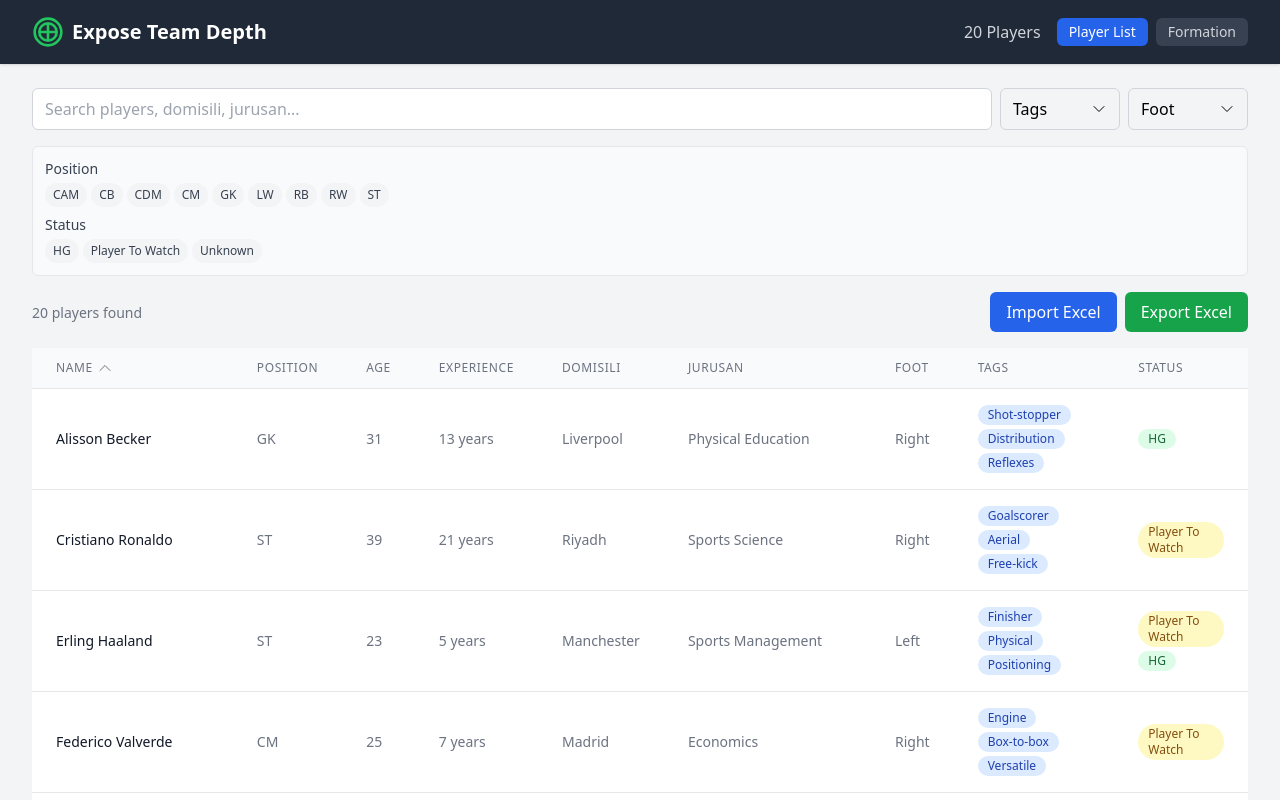
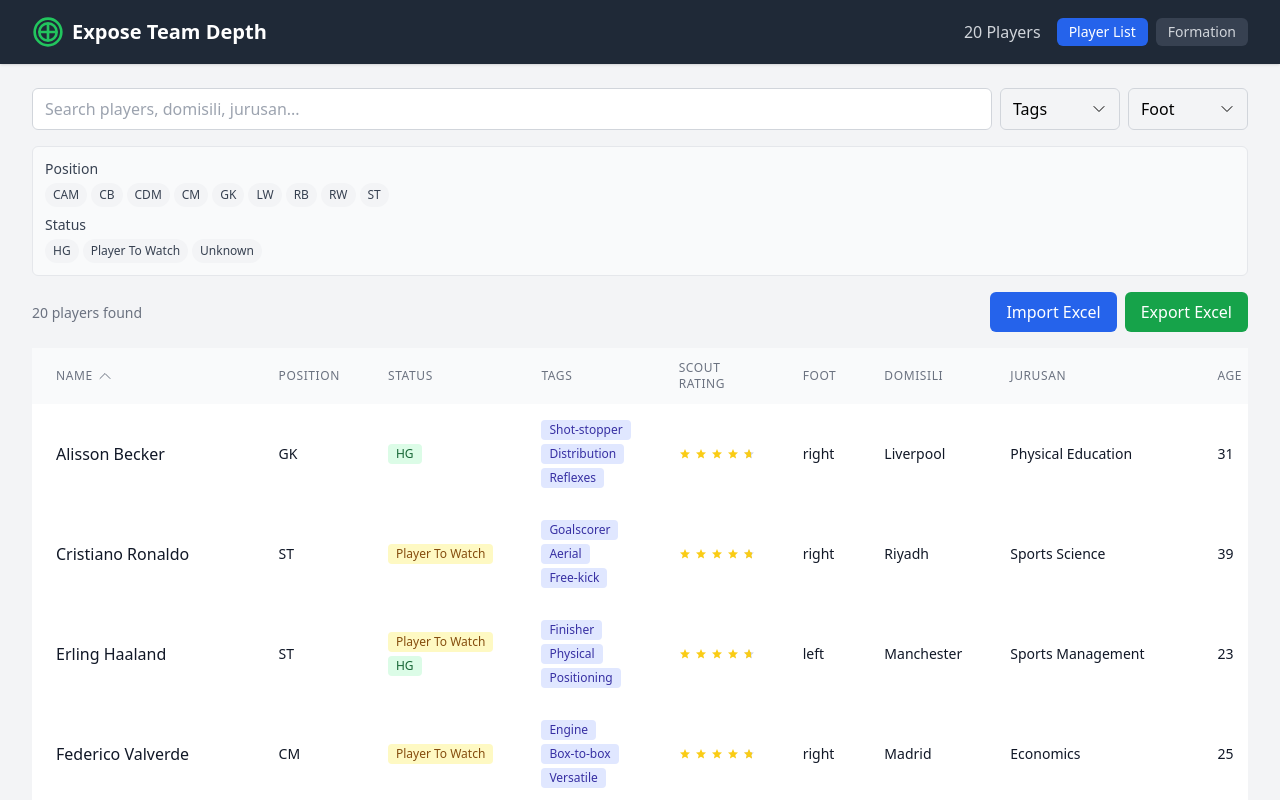
Before and after one commit to darfattt/darfat-team-depth-app, a React (Vite) app: page / in a window 1280 px wide. Shown: the top 800 px of the page. Built offline with nearby package versions, Linux system fonts and the light colour scheme.

Commit message:
Add scoutRecommendation field to player data in sample-players.json and update Player interface in types.ts. Enhance FormationDisplay and PlayerList components to display scout ratings with a new StarRating component. Implement toggle functionality for showing/hiding ratings in FormationDisplay.

```diff
--- a/public/sample-players.json
+++ b/public/sample-players.json
@@ -11,7 +11,8 @@
     "jurusan": "Business Administration",
     "foot": "left",
     "tags": ["Playmaker", "Dribbler", "Finisher"],
-    "status": ["HG", "Player To Watch"]
+    "status": ["HG", "Player To Watch"],
+    "scoutRecommendation": 5
   },
   {
     "id": "p002",
@@ -25,7 +26,8 @@
     "jurusan": "Sports Science",
     "foot": "right",
     "tags": ["Goalscorer", "Aerial", "Free-kick"],
-    "status": ["Player To Watch"]
+    "status": ["Player To Watch"],
+    "scoutRecommendation": 4.8
   },
   {
     "id": "p003",
@@ -39,7 +41,8 @@
     "jurusan": "Economics",
     "foot": "right",
     "tags": ["Speed", "Finisher", "Dribbler"],
-    "status": ["Player To Watch"]
+    "status": ["Player To Watch"],
+    "scoutRecommendation": 4.5
   },
   {
     "id": "p004",
@@ -53,7 +56,8 @@
     "jurusan": "Sports Management",
     "foot": "left",
     "tags": ["Finisher", "Physical", "Positioning"],
-    "status": ["Player To Watch", "HG"]
+    "status": ["Player To Watch", "HG"],
+    "scoutRecommendation": 4.7
   },
   {
     "id": "p005",
@@ -67,7 +71,8 @@
     "jurusan": "Physical Education",
     "foot": "right",
     "tags": ["Playmaker", "Passer", "Vision"],
-    "status": ["HG"]
+    "status": ["HG"],
+    "scoutRecommendation": 4.9
   },
   {
     "id": "p006",
@@ -81,7 +86,8 @@
     "jurusan": "Sports Psychology",
     "foot": "right",
     "tags": ["Leader", "Aerial", "Defender"],
-    "status": ["Unknown"]
+    "status": ["Unknown"],
+    "scoutRecommendation": 4.6
   },
   {
     "id": "p007",
@@ -95,7 +101,8 @@
     "jurusan": "Marketing",
     "foot": "right",
     "tags": ["Dribbler", "Skillful", "Playmaker"],
-    "status": ["Player To Watch"]
+    "status": ["Player To Watch"],
+    "scoutRecommendation": 4.3
   },
   {
     "id": "p008",
@@ -109,7 +116,8 @@
     "jurusan": "Business",
     "foot": "left",
     "tags": ["Finisher", "Speed", "Goalscorer"],
-    "status": ["HG"]
+    "status": ["HG"],
+    "scoutRecommendation": 4.5
   },
   {
     "id": "p009",
@@ -123,7 +131,8 @@
     "jurusan": "Engineering",
     "foot": "right",
     "tags": ["Sweeper", "Leader", "Shot-stopper"],
-    "status": ["Unknown"]
+    "status": ["Unknown"],
+    "scoutRecommendation": 4.0
   },
   {
     "id": "p010",
@@ -137,7 +146,8 @@
     "jurusan": "Physical Education",
     "foot": "right",
     "tags": ["Finisher", "Positioning", "Aerial"],
-    "status": ["Player To Watch"]
+    "status": ["Player To Watch"],
+    "scoutRecommendation": 4.2
   },
   {
     "id": "p011",
@@ -151,7 +161,8 @@
     "jurusan": "Economics",
     "foot": "both",
     "tags": ["Playmaker", "Passer", "Vision"],
-    "status": ["Unknown"]
+    "status": ["Unknown"],
+    "scoutRecommendation": 4.1
   },
   {
     "id": "p012",
@@ -165,7 +176,8 @@
     "jurusan": "Mathematics",
     "foot": "right",
     "tags": ["Tackler", "Interceptor", "Engine"],
-    "status": ["HG"]
+    "status": ["HG"],
+    "scoutRecommendation": 4.4
   },
   {
     "id": "p013",
@@ -179,7 +191,8 @@
     "jurusan": "Engineering",
     "foot": "right",
     "tags": ["Versatile", "Passer", "Defender"],
-    "status": ["HG", "Player To Watch"]
+    "status": ["HG", "Player To Watch"],
+    "scoutRecommendation": 4.3
   },
   {
     "id": "p014",
@@ -193,7 +206,8 @@
     "jurusan": "Computer Science",
     "foot": "right",
     "tags": ["Crosser", "Passer", "Set-piece"],
-    "status": ["HG"]
+    "status": ["HG"],
+    "scoutRecommendation": 4.0
   },
   {
     "id": "p015",
@@ -207,7 +221,8 @@
     "jurusan": "Business",
     "foot": "both",
     "tags": ["Box-to-box", "Technique", "Vision"],
-    "status": ["Unknown"]
+    "status": ["Unknown"],
+    "scoutRecommendation": 4.8
   },
   {
     "id": "p016",
@@ -221,7 +236,8 @@
     "jurusan": "Engineering",
     "foot": "right",
     "tags": ["Controller", "Passer", "Defensive"],
-    "status": ["Player To Watch"]
+    "status": ["Player To Watch"],
+    "scoutRecommendation": 4.5
   },
   {
     "id": "p017",
@@ -235,7 +251,8 @@
     "jurusan": "Communications",
     "foot": "right",
     "tags": ["Speed", "Dribbler", "Skillful"],
-    "status": ["HG", "Player To Watch"]
+    "status": ["HG", "Player To Watch"],
+    "scoutRecommendation": 4.7
   },
   {
     "id": "p018",
@@ -248,8 +265,9 @@
     "domisili": "Manchester",
     "jurusan": "Sports Science",
     "foot": "left",
-    "tags": ["Technical", "Dribbler", "Creative"],
-    "status": ["HG"]
+    "tags": ["Technique", "Creative", "Dribbler"],
+    "status": ["HG"],
+    "scoutRecommendation": 4.6
   },
   {
     "id": "p019",
@@ -263,7 +281,8 @@
     "jurusan": "Physical Education",
     "foot": "right",
     "tags": ["Shot-stopper", "Distribution", "Reflexes"],
-    "status": ["HG"]
+    "status": ["HG"],
+    "scoutRecommendation": 4.7
   },
   {
     "id": "p020",
@@ -277,6 +296,7 @@
     "jurusan": "Economics",
     "foot": "right",
     "tags": ["Engine", "Box-to-box", "Versatile"],
-    "status": ["Player To Watch"]
+    "status": ["Player To Watch"],
+    "scoutRecommendation": 4.8
   }
 ]
--- a/src/components/PlayerList.tsx
+++ b/src/components/PlayerList.tsx
@@ -3,6 +3,7 @@ import { Player } from '../types'
 import * as XLSX from 'xlsx'
 import { ChevronDownIcon, ChevronUpIcon, XMarkIcon } from '@heroicons/react/24/outline'
 import { generateSampleExcelFile, parseExcelData, generateExcelFile } from '../utils/excelGenerator'
+import StarRating from './StarRating'
 
 interface PlayerListProps {
   players: Player[]
@@ -530,53 +531,71 @@ const PlayerList: React.FC<PlayerListProps> = ({
       </div>
 
       <div className="overflow-x-auto">
-        <table className="min-w-full divide-y divide-gray-200">
+        <table className="min-w-full divide-y divide-gray-200 border-separate border-spacing-0">
           <thead className="bg-gray-50">
             <tr>
               <SortableHeader field="name" label="Name" />
               <SortableHeader field="position" label="Position" />
-              <SortableHeader field="age" label="Age" />
-              <SortableHeader field="experience" label="Experience" />
+              <SortableHeader field="status" label="Status" />
+              <SortableHeader field="tags" label="Tags" />
+              <SortableHeader field="scoutRecommendation" label="Scout Rating" />
+              <SortableHeader field="foot" label="Foot" />
               <SortableHeader field="domisili" label="Domisili" />
               <SortableHeader field="jurusan" label="Jurusan" />
-              <th className="px-6 py-3 text-left text-xs font-medium text-gray-500 uppercase tracking-wider">Foot</th>
-              <th className="px-6 py-3 text-left text-xs font-medium text-gray-500 uppercase tracking-wider">Tags</th>
-              <th className="px-6 py-3 text-left text-xs font-medium text-gray-500 uppercase tracking-wider">Status</th>
+              <SortableHeader field="age" label="Age" />
+              <SortableHeader field="experience" label="Exp" />
             </tr>
           </thead>
           <tbody className="bg-white divide-y divide-gray-200">
             {filteredPlayers.map((player) => (
               <tr key={player.id} className="hover:bg-gray-50">
-                <td className="px-6 py-4 whitespace-nowrap text-sm font-medium text-gray-900">{player.name}</td>
-                <td className="px-6 py-4 whitespace-nowrap text-sm text-gray-500">{player.position}</td>
-                <td className="px-6 py-4 whitespace-nowrap text-sm text-gray-500">{player.age}</td>
-                <td className="px-6 py-4 whitespace-nowrap text-sm text-gray-500">{player.experience} years</td>
-                <td className="px-6 py-4 whitespace-nowrap text-sm text-gray-500">{player.domisili}</td>
-                <td className="px-6 py-4 whitespace-nowrap text-sm text-gray-500">{player.jurusan}</td>
-                <td className="px-6 py-4 whitespace-nowrap text-sm text-gray-500 capitalize">{player.foot}</td>
-                <td className="px-6 py-4 text-sm text-gray-500">
+                <td className="px-6 py-4 whitespace-nowrap">
+                  <div className="font-medium text-gray-900">{player.name}</div>
+                </td>
+                <td className="px-6 py-4 whitespace-nowrap">
+                  <div className="text-sm text-gray-900">{player.position}</div>
+                </td>
+                <td className="px-6 py-4 whitespace-nowrap">
                   <div className="flex flex-wrap gap-1">
+                    {ensureArrayField(player.status).map((status, index) => (
+                      <span
+                        key={`${player.id}-status-${index}`}
+                        className={`px-2 py-0.5 rounded text-xs font-medium ${getStatusColor(status)}`}
+                      >
+                        {status}
+                      </span>
+                    ))}
+                  </div>
+                </td>
+                <td className="px-6 py-4 whitespace-nowrap">
+                  <div className="flex flex-wrap gap-1 max-w-[150px]">
                     {ensureArrayField(player.tags).map((tag, index) => (
                       <span
-                        key={index}
-                        className="inline-flex items-center px-2.5 py-0.5 rounded-full text-xs font-medium bg-blue-100 text-blue-800"
+                        key={`${player.id}-tag-${index}`}
+                        className="inline-flex items-center px-2 py-0.5 rounded text-xs font-medium bg-indigo-100 text-indigo-800"
                       >
                         {tag}
                       </span>
                     ))}
                   </div>
                 </td>
-                <td className="px-6 py-4 text-sm text-gray-500">
-                  <div className="flex flex-wrap gap-1">
-                    {ensureArrayField(player.status).map((status, index) => (
-                      <span
-                        key={index}
-                        className={`inline-flex items-center px-2.5 py-0.5 rounded-full text-xs font-medium ${getStatusColor(status)}`}
-                      >
-                        {status}
-                      </span>
-                    ))}
-                  </div>
+                <td className="px-6 py-4 whitespace-nowrap">
+                  <StarRating rating={player.scoutRecommendation || 0} size="sm" />
+                </td>
+                <td className="px-6 py-4 whitespace-nowrap">
+                  <div className="text-sm text-gray-900">{player.foot}</div>
+                </td>
+                <td className="px-6 py-4 whitespace-nowrap">
+                  <div className="text-sm text-gray-900">{player.domisili}</div>
+                </td>
+                <td className="px-6 py-4 whitespace-nowrap">
+                  <div className="text-sm text-gray-900">{player.jurusan}</div>
+                </td>
+                <td className="px-6 py-4 whitespace-nowrap">
+                  <div className="text-sm text-gray-900">{player.age}</div>
+                </td>
+                <td className="px-6 py-4 whitespace-nowrap">
+                  <div className="text-sm text-gray-900">{player.experience} yrs</div>
                 </td>
               </tr>
             ))}
--- /dev/null
+++ b/src/components/StarRating.tsx
@@ -0,0 +1,94 @@
+import React from 'react';
+
+interface StarRatingProps {
+  rating: number;
+  maxRating?: number;
+  size?: 'sm' | 'md' | 'lg';
+  showEmpty?: boolean;
+  className?: string;
+}
+
+const StarRating: React.FC<StarRatingProps> = ({
+  rating,
+  maxRating = 5,
+  size = 'md',
+  showEmpty = true,
+  className = '',
+}) => {
+  // Ensure rating is between 0 and maxRating
+  const safeRating = Math.min(Math.max(0, rating), maxRating);
+
+  // Determine star size based on prop
+  const starSizeClass = {
+    sm: 'w-3 h-3',
+    md: 'w-4 h-4',
+    lg: 'w-5 h-5',
+  }[size];
+
+  // Generate array of stars
+  const stars = [];
+  for (let i = 1; i <= maxRating; i++) {
+    if (i <= safeRating) {
+      // Full star
+      stars.push(
+        <svg
+          key={`star-${i}`}
+          className={`${starSizeClass} text-yellow-400 fill-current`}
+          xmlns="http://www.w3.org/2000/svg"
+          viewBox="0 0 24 24"
+        >
+          <path d="M12 17.27L18.18 21l-1.64-7.03L22 9.24l-7.19-.61L12 2 9.19 8.63 2 9.24l5.46 4.73L5.82 21z" />
+        </svg>
+      );
+    } else if (i - 1 < safeRating) {
+      // Half star (when i-1 < rating < i)
+      const percentage = Math.round((safeRating - Math.floor(safeRating)) * 100);
+      stars.push(
+        <div key={`star-${i}`} className="relative">
+          {/* Empty star as background */}
+          <svg
+            className={`${starSizeClass} text-gray-300 fill-current`}
+            xmlns="http://www.w3.org/2000/svg"
+            viewBox="0 0 24 24"
+          >
+            <path d="M12 17.27L18.18 21l-1.64-7.03L22 9.24l-7.19-.61L12 2 9.19 8.63 2 9.24l5.46 4.73L5.82 21z" />
+          </svg>
+
+          {/* Filled star with clip path */}
+          <div
+            className="absolute inset-0 overflow-hidden"
+            style={{ width: `${percentage}%` }}
+          >
+            <svg
+              className={`${starSizeClass} text-yellow-400 fill-current`}
+              xmlns="http://www.w3.org/2000/svg"
+              viewBox="0 0 24 24"
+            >
+              <path d="M12 17.27L18.18 21l-1.64-7.03L22 9.24l-7.19-.61L12 2 9.19 8.63 2 9.24l5.46 4.73L5.82 21z" />
+            </svg>
+          </div>
+        </div>
+      );
+    } else if (showEmpty) {
+      // Empty star
+      stars.push(
+        <svg
+          key={`star-${i}`}
+          className={`${starSizeClass} text-gray-300 fill-current`}
+          xmlns="http://www.w3.org/2000/svg"
+          viewBox="0 0 24 24"
+        >
+          <path d="M12 17.27L18.18 21l-1.64-7.03L22 9.24l-7.19-.61L12 2 9.19 8.63 2 9.24l5.46 4.73L5.82 21z" />
+        </svg>
+      );
+    }
+  }
+
+  return (
+    <div className={`flex items-center space-x-1 ${className}`}>
+      {stars}
+    </div>
+  );
+};
+
+export default StarRating;
--- a/src/types.ts
+++ b/src/types.ts
@@ -11,6 +11,7 @@ export interface Player {
   foot: string;
   tags: string[];
   status: string;
+  scoutRecommendation?: number;  // Rating from 0-5, can include decimals like 3.5
 }
 
 export interface Team {
```
Also changed, not shown: src/components/FormationDisplay.tsx (+32 -0 lines).
